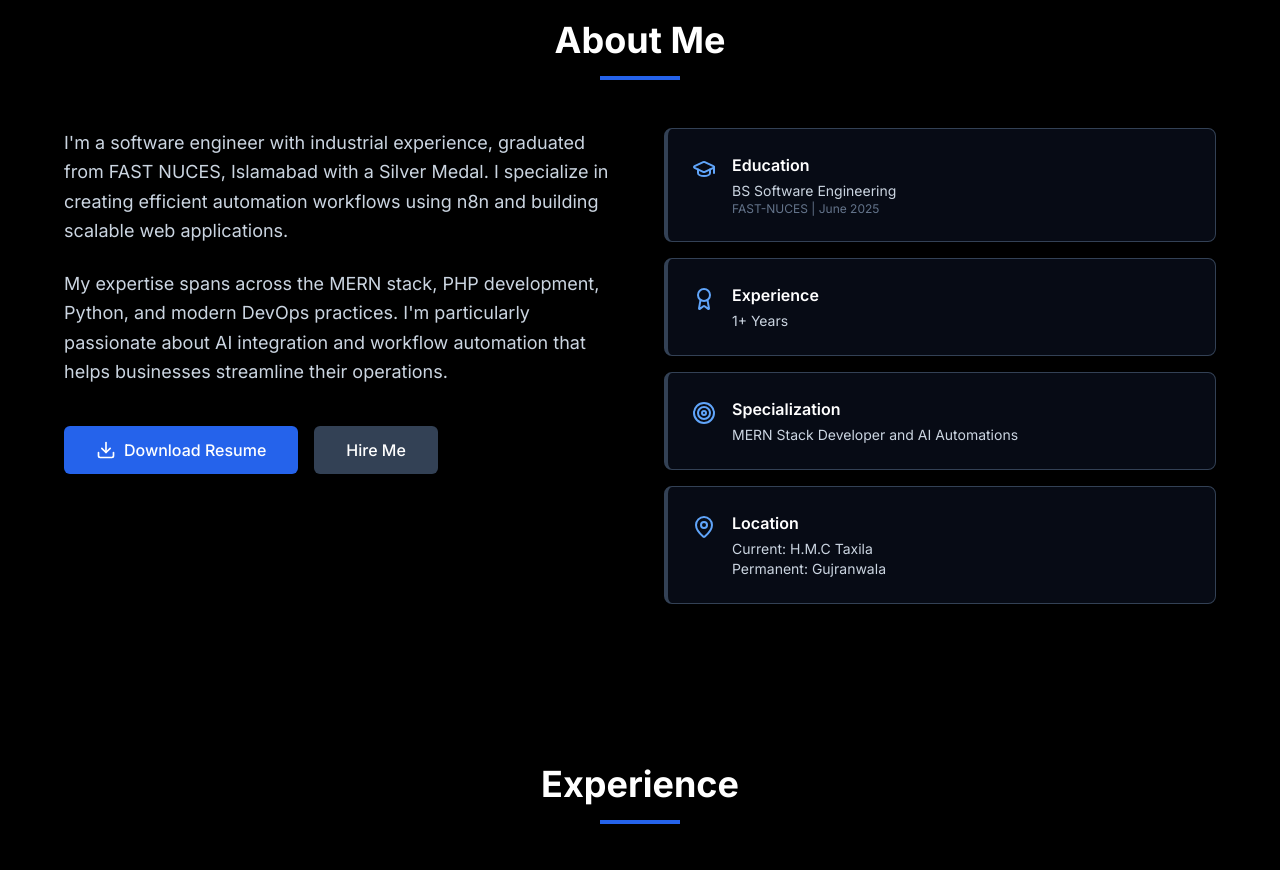
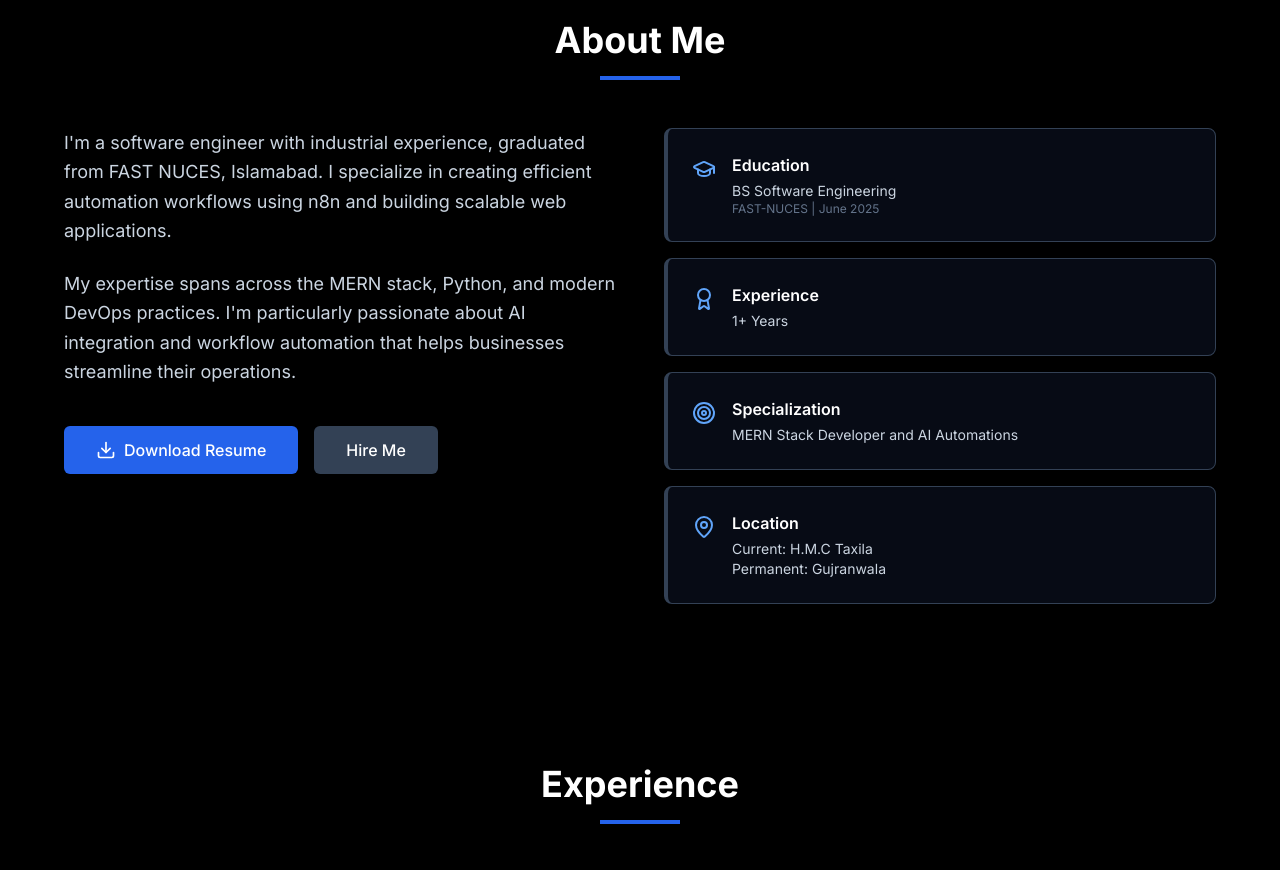
Before and after one commit to aetzaz63/Aetzaz, a Next.js app: page / in a window 1280 px wide. Shown: the part 860-1730 px from the top of the page. Built offline with nearby package versions, Linux system fonts and the light colour scheme.

Commit message:
updated about

```diff
--- a/components/sections/About.tsx
+++ b/components/sections/About.tsx
@@ -24,10 +24,10 @@ export function About() {
         <div className="grid lg:grid-cols-2 gap-12 items-start">
           <div className="space-y-6">
             <p className="text-lg text-slate-600 dark:text-slate-300 leading-relaxed">
-              I'm a software engineer with industrial experience, graduated from FAST NUCES, Islamabad with a Silver Medal. I specialize in creating efficient automation workflows using n8n and building scalable web applications.
+              I'm a software engineer with industrial experience, graduated from FAST NUCES, Islamabad. I specialize in creating efficient automation workflows using n8n and building scalable web applications.
             </p>
             <p className="text-lg text-slate-600 dark:text-slate-300 leading-relaxed">
-              My expertise spans across the MERN stack, PHP development, Python, and modern DevOps practices. I'm particularly passionate about AI integration and workflow automation that helps businesses streamline their operations.
+              My expertise spans across the MERN stack, Python, and modern DevOps practices. I'm particularly passionate about AI integration and workflow automation that helps businesses streamline their operations.
             </p>
 
             <div className="flex flex-wrap gap-4 pt-4">
```
